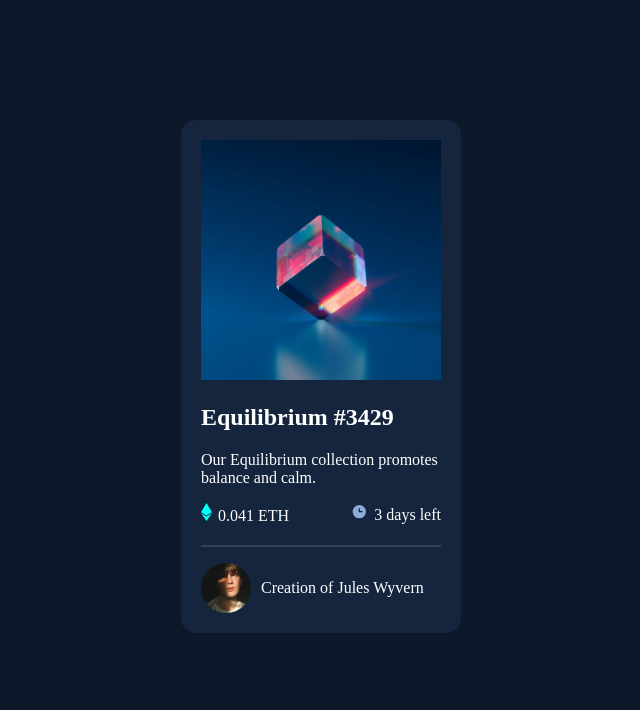
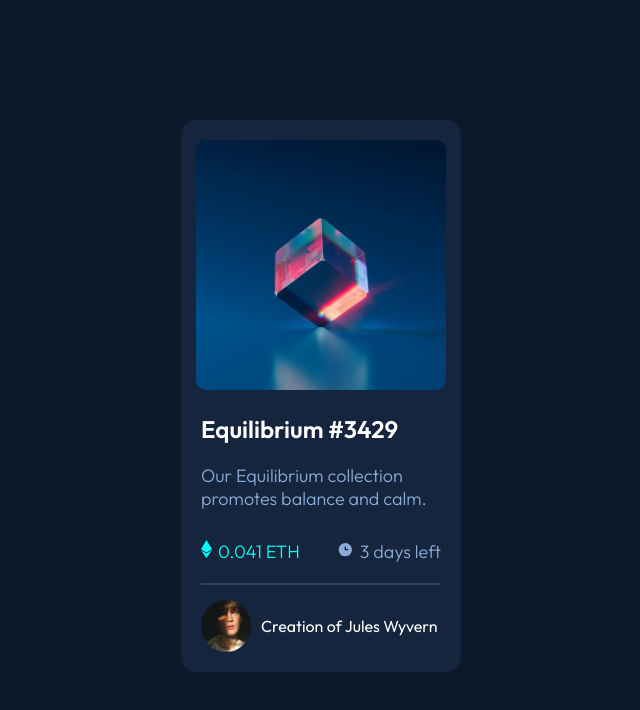
Before and after one commit to Fatima-hub333/NFT-preview-card, a plain HTML site: page index.html in a window 1280 px wide. Shown: the whole page, without its empty margins (319-959 px from the left). Drawn offline with Linux system fonts and the light colour scheme.

Commit message:
give styling

```diff
--- a/index.css
+++ b/index.css
@@ -7,6 +7,7 @@
 body {
   background-color: hsl(217, 54%, 11%);
   color: hsl(0, 0%, 100%);
+  font-family: 'Outfit', sans-serif;
 }
 
 .container {
@@ -17,9 +18,16 @@ body {
   padding: 20px;
 }
 
+main {
+  color: hsl(215, 51%, 70%);
+  font-size: 18px;
+  font-weight: 300;
+}
+
 #logo img{
-  width: 260px;
-  padding-right: 20px;
+  width: 250px;
+  margin-left: -5px;
+  border-radius: 10px;
 }
 
 .sub-content {
@@ -27,7 +35,10 @@ body {
   justify-content: space-between;
   align-items: center;
   border-bottom: 2px solid hsl(215, 32%, 27%);
+  color: hsl(178, 100%, 50%);
   padding-bottom: 20px;
+  margin-top: 30px;
+  margin-bottom: 15px;
 }
 
 .sub-content span img{
@@ -36,6 +47,9 @@ body {
   /* padding-top: 6px; */
 }
 
+.sub-content .clock {
+  color: hsl(215, 51%, 70%);
+}
 
 footer {
   display: flex;
--- a/index.html
+++ b/index.html
@@ -4,6 +4,9 @@
   <meta charset="UTF-8">
   <meta name="viewport" content="width=device-width, initial-scale=1.0"> <!-- displays site properly based on user's device -->
   <link rel="icon" type="image/png" sizes="32x32" href="./images/favicon-32x32.png">
+  <link rel="preconnect" href="https://fonts.googleapis.com">
+  <link rel="preconnect" href="https://fonts.gstatic.com" crossorigin>
+  <link href="https://fonts.googleapis.com/css2?family=Outfit:wght@300;400;600&display=swap" rel="stylesheet">
   <link rel="stylesheet" href="index.css">
   <title>Frontend Mentor | NFT preview card component</title>
 </head>
@@ -20,7 +23,7 @@
     <main>
       <p>Our Equilibrium collection promotes balance and calm.</p>
       <p class="sub-content"><span><img src="images/icon-ethereum.svg" alt="ethereum">0.041 ETH</span>
-          <span> <img src="images/icon-clock.svg" alt="clock view">3 days left</span></p>
+        <span class="clock"><img src="images/icon-clock.svg" alt="clock view">3 days left</span></p>
     </main>
 
     <footer>
```
